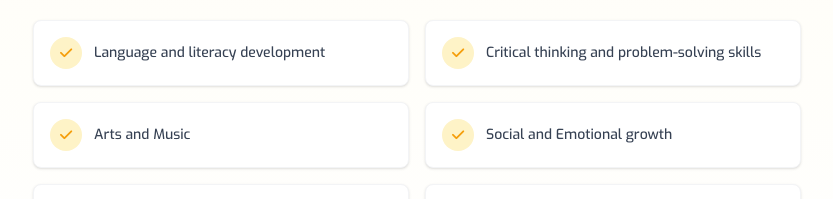
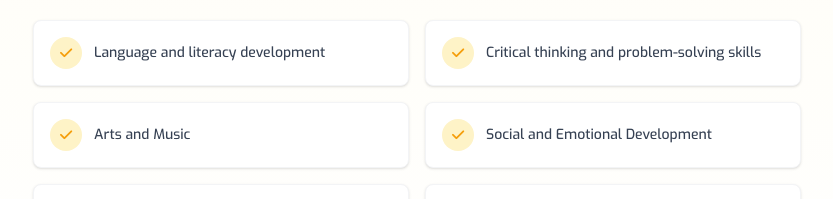
Before and after one commit to kukkunurumoksha/davidandmary_website, an Angular app: page / in a window 1280 px wide. Shown: the part 3200-3399 px from the top of the page, without its empty margins (223-1056 px from the left). Built offline with nearby package versions, Linux system fonts and the light colour scheme; a web font is replaced by a local one.

Commit message:
made changes in our programs and focus area

```diff
--- a/src/app/components/home/our-programs/our-programs.component.html
+++ b/src/app/components/home/our-programs/our-programs.component.html
@@ -97,7 +97,7 @@
                                 <i class="fas fa-check text-[#f59e0b] text-sm"></i>
                             </div>
                         </div>
-                        <span class="text-gray-700 font-medium text-sm">Social and Emotional growth</span>
+                        <span class="text-gray-700 font-medium text-sm">Social and Emotional Development</span>
                     </div>
                     <div class="flex items-center gap-3 bg-white p-4 rounded-lg shadow-sm border border-gray-100 transition-all duration-300 hover:shadow-lg hover:-translate-y-1 cursor-pointer group">
                         <div class="flex-shrink-0">
--- a/src/app/components/home/our-programs/our-programs.component.ts
+++ b/src/app/components/home/our-programs/our-programs.component.ts
@@ -70,9 +70,9 @@ export class OurProgramsComponent {
       description: 'Extended care for working parents! Our after-school program provides a safe, nurturing environment where children will be safely cared for and engaged in activities after regular school hours.',
       features: [
         'Flexible hourly slots until 17:30 (5:30 PM)',
-        'Homework assistance and academic support',
+        //'Homework assistance and academic support',
         'Recreational activities and supervised play',
-        'Indoor and outdoor activities',
+        //'Indoor and outdoor activities',
         'Safe and secure environment'
       ],
       image: '/assets/img/learning.png',
```
